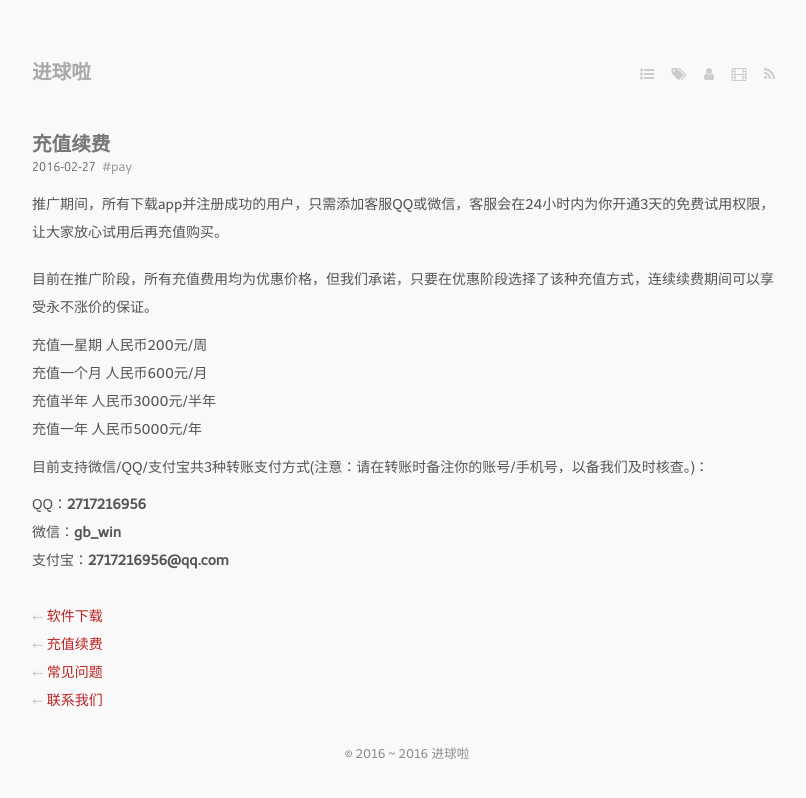
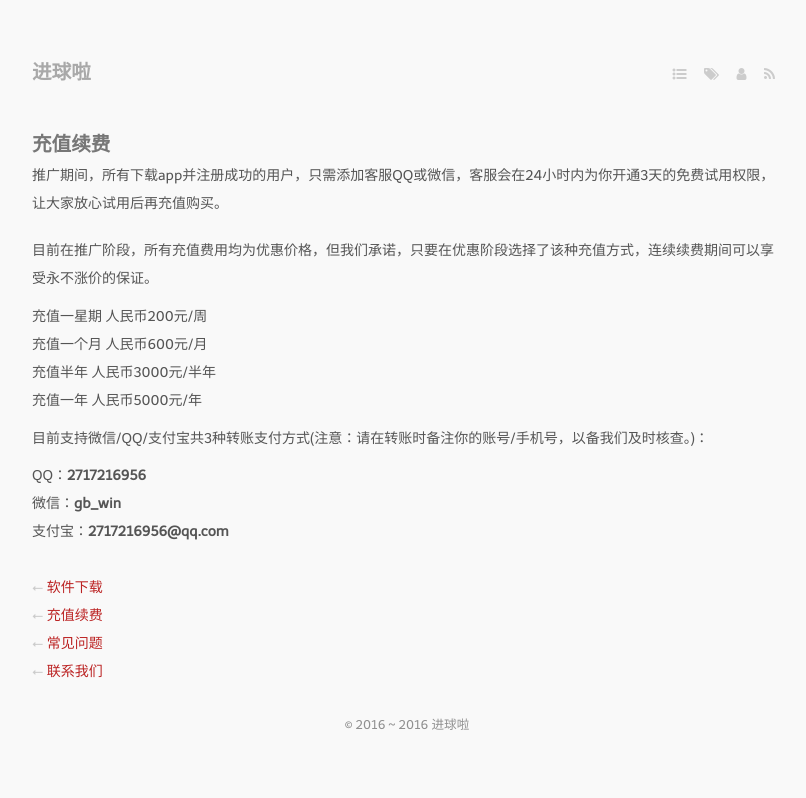
Before and after one commit to missdeer/jinqiula, a Jekyll site: the page built from index.markdown, in a window 1280 px wide. Shown: the top 798 px of the page, without its empty margins (233-1039 px from the left). Built offline with Jekyll 4.4.1, drawn with Linux system fonts in a browser that asks for light colours; nearby versions of some CDN libraries; some web fonts are replaced.

Commit message:
(*)adjust layout

```diff
--- a/_config.yml
+++ b/_config.yml
@@ -16,9 +16,6 @@ navigations:
   - title: About
     class: fa fa-user
     href: /about.html
-  - title: Gallery
-    class: fa fa-film
-    href: http://foto.lhzhang.com
   - title: Subscribe
     class: fa fa-rss
     href: /atom.xml
--- a/about.markdown
+++ b/about.markdown
@@ -1,5 +1,5 @@
 ---
-title: about
+title: 联系我们
 layout: page
 ---
 可以通过以下方式联系我们：
--- a/index.markdown
+++ b/index.markdown
@@ -10,17 +10,7 @@ layout: default
       <h2><a href="{{ post.url }}">{{ post.title }}</a></h2>
     </section>
     <section class="meta">
-    <span class="time">
-      <time datetime="{{ post.date | date:"%Y-%m-%d" }}">{{ post.date | date:"%Y-%m-%d" }}</time>
-    </span>
-    {% if post.tags %}
-    <span class="tags">
-      {% for tag in post.tags %}
-      <a href="/tags.html#{{ tag }}" title="{{ tag }}">#{{ tag }}</a>
-      {% endfor %}
-    </span>
-    {% endif %}
-   </section>
+ </section>
     <section class="post">
     {{ post.content }}
     </section>
```
